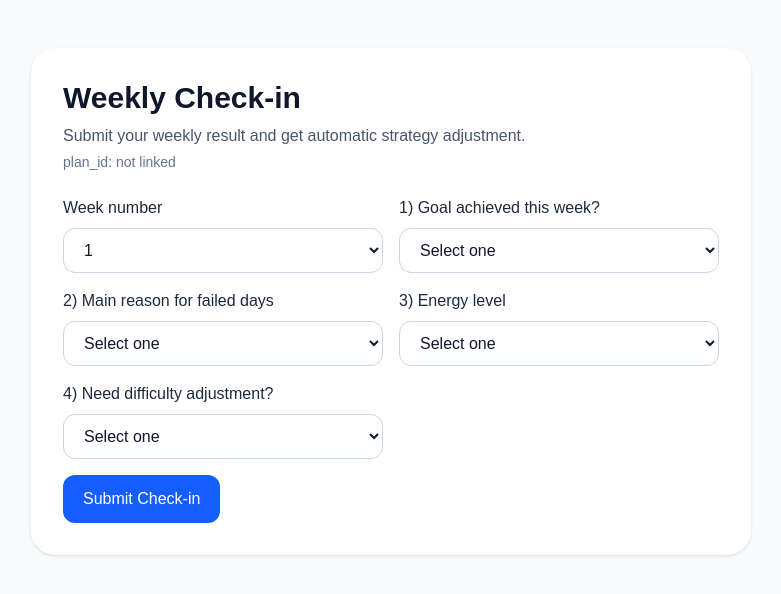
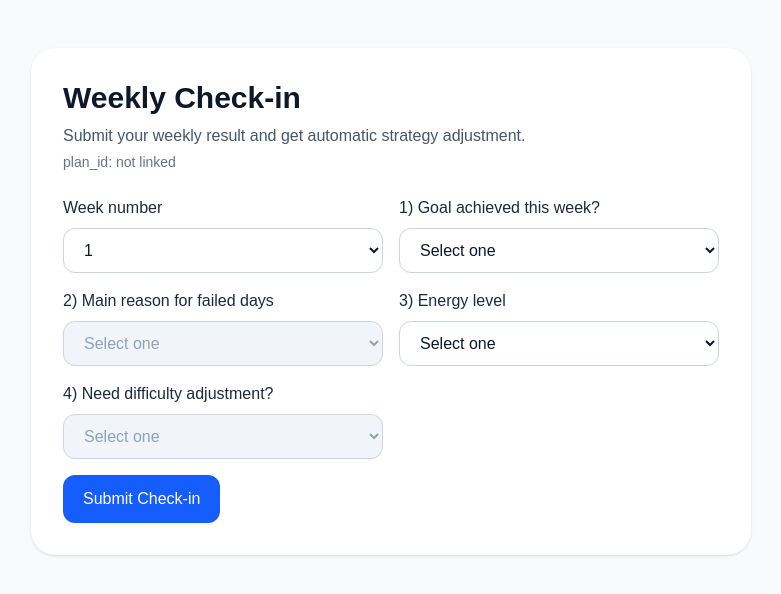
Before and after one commit to ckethan0429/english-strategy-engine, a Next.js app: page /checkin in a window 1280 px wide. Shown: the top 594 px of the page, without its empty margins (249-1030 px from the left). Built offline with nearby package versions, Linux system fonts and the light colour scheme.

Commit message:
fix(v1.1): disable follow-up issue questions when user reports no problems

```diff
--- a/src/app/checkin/[planId]/page.tsx
+++ b/src/app/checkin/[planId]/page.tsx
@@ -51,6 +51,8 @@ export default function CheckinByPlanPage() {
   const [planData, setPlanData] = useState<PlanPayload | null>(null);
   const [goalData, setGoalData] = useState<GoalInput | null>(null);
   const [diagData, setDiagData] = useState<DiagnosticInput | null>(null);
+
+  const hasProblemLastWeek = checkin.success === "No";
 
   useEffect(() => {
     async function loadPlan() {
@@ -163,10 +165,39 @@ export default function CheckinByPlanPage() {
           </div>
 
           <form onSubmit={onWeeklyCheckin} className="mt-6 grid gap-4 sm:grid-cols-2">
-            <Select label="1) Last week plan completed?" value={checkin.success} options={["Yes", "No"]} onChange={(v) => setCheckin((p) => ({ ...p, success: v as "Yes" | "No" }))} />
-            <Select label="2) Main blocker last week" value={checkin.reason} options={["Time shortage", "Low confidence", "Plan too difficult", "No fixed schedule"]} onChange={(v) => setCheckin((p) => ({ ...p, reason: v }))} />
+            {!hasProblemLastWeek && checkin.success === "Yes" && (
+              <p className="sm:col-span-2 rounded-lg bg-emerald-50 p-3 text-sm text-emerald-800">
+                문제 없음으로 답변되어, 문제 원인/난이도 조정 질문은 자동으로 비활성화되었습니다.
+              </p>
+            )}
+            <Select
+              label="1) Last week plan completed?"
+              value={checkin.success}
+              options={["Yes", "No"]}
+              onChange={(v) =>
+                setCheckin((p) => ({
+                  ...p,
+                  success: v as "Yes" | "No",
+                  reason: v === "Yes" ? "No major issue" : p.reason === "No major issue" ? "" : p.reason,
+                  adjustNeed: v === "Yes" ? "No" : p.adjustNeed,
+                }))
+              }
+            />
+            <Select
+              label="2) Main blocker last week"
+              value={checkin.reason}
+              options={["Time shortage", "Low confidence", "Plan too difficult", "No fixed schedule"]}
+              onChange={(v) => setCheckin((p) => ({ ...p, reason: v }))}
+              disabled={!hasProblemLastWeek}
+            />
             <Select label="3) Current energy level" value={checkin.energy} options={["High", "Medium", "Low"]} onChange={(v) => setCheckin((p) => ({ ...p, energy: v }))} />
-            <Select label="4) Need difficulty adjustment this week?" value={checkin.adjustNeed} options={["Yes", "No"]} onChange={(v) => setCheckin((p) => ({ ...p, adjustNeed: v as "Yes" | "No" }))} />
+            <Select
+              label="4) Need difficulty adjustment this week?"
+              value={checkin.adjustNeed}
+              options={["Yes", "No"]}
+              onChange={(v) => setCheckin((p) => ({ ...p, adjustNeed: v as "Yes" | "No" }))}
+              disabled={!hasProblemLastWeek}
+            />
 
             <div className="sm:col-span-2">
               <button type="submit" className="rounded-xl bg-blue-600 px-5 py-3 font-medium text-white">
@@ -194,11 +225,13 @@ function Select({
   value,
   options,
   onChange,
+  disabled = false,
 }: {
   label: string;
   value: string;
   options: string[];
   onChange: (v: string) => void;
+  disabled?: boolean;
 }) {
   return (
     <label className="block">
@@ -206,7 +239,8 @@ function Select({
       <select
         value={value}
         onChange={(e) => onChange(e.target.value)}
-        className="w-full rounded-xl border border-slate-300 bg-white px-4 py-3"
+        disabled={disabled}
+        className="w-full rounded-xl border border-slate-300 bg-white px-4 py-3 disabled:bg-slate-100 disabled:text-slate-400"
       >
         <option value="">Select one</option>
         {options.map((o) => (
--- a/src/app/checkin/page.tsx
+++ b/src/app/checkin/page.tsx
@@ -15,6 +15,7 @@ export default function CheckinPage() {
   const planId = typeof window !== "undefined" ? Number(new URLSearchParams(window.location.search).get("planId") || 0) : 0;
 
   const [checkin, setCheckin] = useState<CheckinInput>(initialCheckin);
+  const hasProblemLastWeek = checkin.success === "No";
   const [weekNumber, setWeekNumber] = useState("1");
   const [failStreak, setFailStreak] = useState(0);
   const [successStreak, setSuccessStreak] = useState(0);
@@ -62,11 +63,40 @@ export default function CheckinPage() {
           <p className="mt-1 text-sm text-slate-500">plan_id: {planId || "not linked"}</p>
 
           <form onSubmit={onWeeklyCheckin} className="mt-6 grid gap-4 sm:grid-cols-2">
+            {!hasProblemLastWeek && checkin.success === "Yes" && (
+              <p className="sm:col-span-2 rounded-lg bg-emerald-50 p-3 text-sm text-emerald-800">
+                문제 없음으로 답변되어, 문제 원인/난이도 조정 질문은 자동으로 비활성화되었습니다.
+              </p>
+            )}
             <Select label="Week number" value={weekNumber} options={["1", "2", "3", "4"]} onChange={setWeekNumber} />
-            <Select label="1) Goal achieved this week?" value={checkin.success} options={["Yes", "No"]} onChange={(v) => setCheckin((p) => ({ ...p, success: v as "Yes" | "No" }))} />
-            <Select label="2) Main reason for failed days" value={checkin.reason} options={["Time shortage", "Low confidence", "Plan too difficult", "No fixed schedule"]} onChange={(v) => setCheckin((p) => ({ ...p, reason: v }))} />
+            <Select
+              label="1) Goal achieved this week?"
+              value={checkin.success}
+              options={["Yes", "No"]}
+              onChange={(v) =>
+                setCheckin((p) => ({
+                  ...p,
+                  success: v as "Yes" | "No",
+                  reason: v === "Yes" ? "No major issue" : p.reason === "No major issue" ? "" : p.reason,
+                  adjustNeed: v === "Yes" ? "No" : p.adjustNeed,
+                }))
+              }
+            />
+            <Select
+              label="2) Main reason for failed days"
+              value={checkin.reason}
+              options={["Time shortage", "Low confidence", "Plan too difficult", "No fixed schedule"]}
+              onChange={(v) => setCheckin((p) => ({ ...p, reason: v }))}
+              disabled={!hasProblemLastWeek}
+            />
             <Select label="3) Energy level" value={checkin.energy} options={["High", "Medium", "Low"]} onChange={(v) => setCheckin((p) => ({ ...p, energy: v }))} />
-            <Select label="4) Need difficulty adjustment?" value={checkin.adjustNeed} options={["Yes", "No"]} onChange={(v) => setCheckin((p) => ({ ...p, adjustNeed: v as "Yes" | "No" }))} />
+            <Select
+              label="4) Need difficulty adjustment?"
+              value={checkin.adjustNeed}
+              options={["Yes", "No"]}
+              onChange={(v) => setCheckin((p) => ({ ...p, adjustNeed: v as "Yes" | "No" }))}
+              disabled={!hasProblemLastWeek}
+            />
 
             <div className="sm:col-span-2">
               <button type="submit" className="rounded-xl bg-blue-600 px-5 py-3 font-medium text-white">
@@ -94,11 +124,13 @@ function Select({
   value,
   options,
   onChange,
+  disabled = false,
 }: {
   label: string;
   value: string;
   options: string[];
   onChange: (v: string) => void;
+  disabled?: boolean;
 }) {
   return (
     <label className="block">
@@ -106,7 +138,8 @@ function Select({
       <select
         value={value}
         onChange={(e) => onChange(e.target.value)}
-        className="w-full rounded-xl border border-slate-300 bg-white px-4 py-3"
+        disabled={disabled}
+        className="w-full rounded-xl border border-slate-300 bg-white px-4 py-3 disabled:bg-slate-100 disabled:text-slate-400"
       >
         <option value="">Select one</option>
         {options.map((o) => (
```
